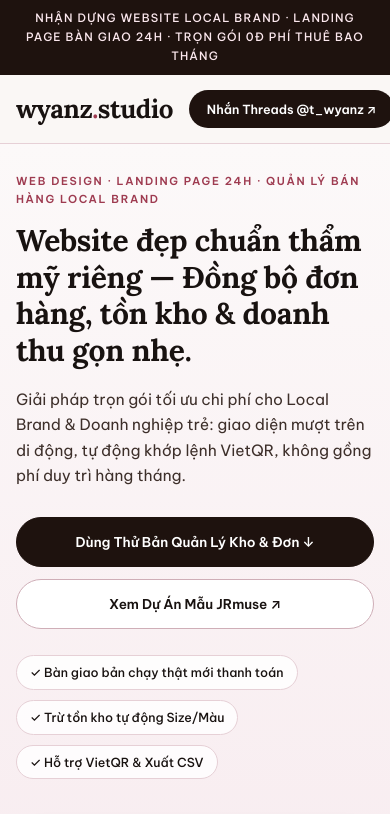
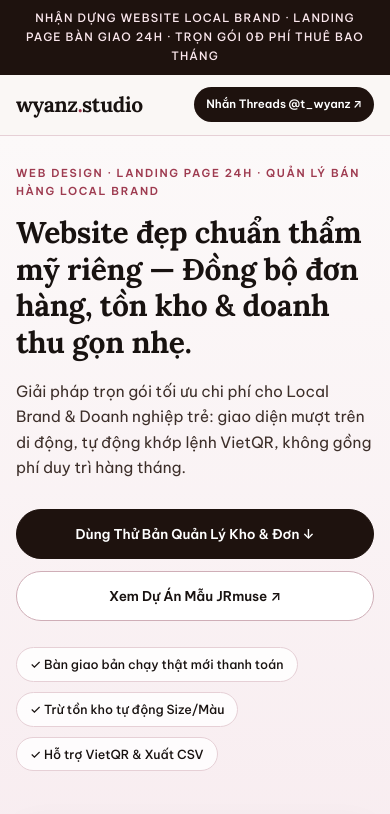
Before and after one commit to truonggiang0111/wyanz-studio, a plain HTML site: page index.html in a window 390 px wide. Shown: the top 814 px of the page. Drawn offline with Linux system fonts and the light colour scheme.

Commit message:
Fix mobile header sizing for zero 375px viewport clipping

```diff
--- a/index.html
+++ b/index.html
@@ -12,7 +12,7 @@
   <link rel="preconnect" href="https://fonts.googleapis.com" />
   <link rel="preconnect" href="https://fonts.gstatic.com" crossorigin />
   <link href="https://fonts.googleapis.com/css2?family=Be+Vietnam+Pro:wght@400;500;600;700&family=Lora:wght@600;700&display=swap" rel="stylesheet" />
-  <link rel="stylesheet" href="./styles.css" />
+  <link rel="stylesheet" href="./styles.css?v=2" />
 </head>
 <body>
   <div class="top-ribbon">
--- a/styles.css
+++ b/styles.css
@@ -1042,6 +1042,21 @@ a {
     padding: 0 16px;
   }
 
+  .header-inner {
+    height: 60px;
+    gap: 8px;
+  }
+
+  .brand-word {
+    font-size: 21px;
+  }
+
+  .btn-header-cta {
+    padding: 8px 12px;
+    font-size: 11.5px;
+    white-space: nowrap;
+  }
+
   .header-nav,
   .brand-sub {
     display: none;
```
